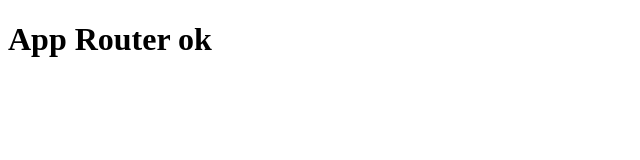
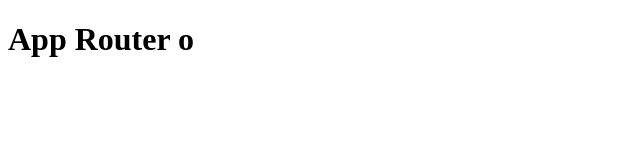
Before and after one commit to huyf-51/github_action_test, a Next.js app: page / in a window 1280 px wide. Shown: the top 160 px of the page, without its empty margins (0-640 px from the left). Built offline with nearby package versions, Linux system fonts and the light colour scheme.

Commit message:
update page.tsx ok

```diff
--- a/app/page.tsx
+++ b/app/page.tsx
@@ -3,5 +3,5 @@ export const metadata = {
 };
 
 export default function Page() {
-    return <h1>App Router ok</h1>;
+    return <h1>App Router o</h1>;
 }
```
